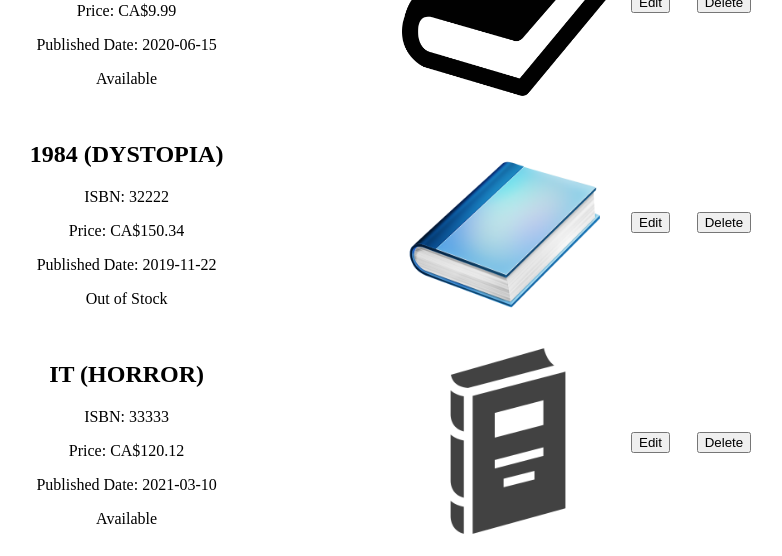
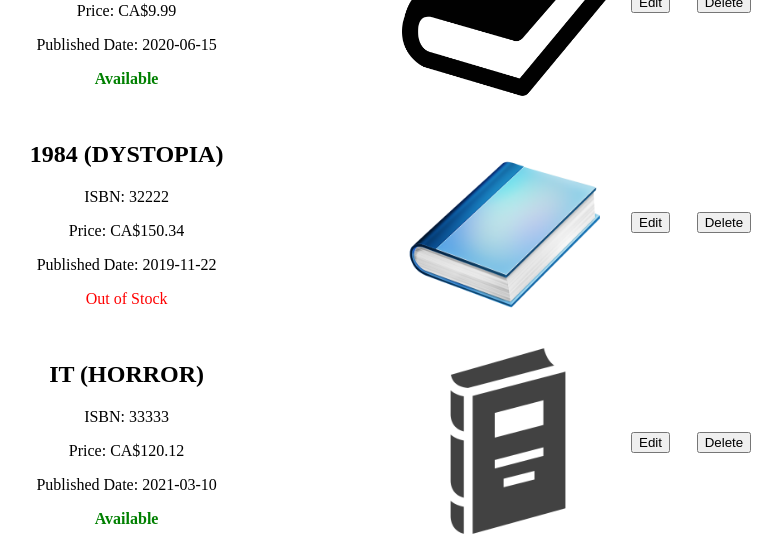
Before and after one commit to RiddhiMeetSavsani/Riddhi_Meet_Savsani_Learning_Angular, an Angular app: page /books in a window 1280 px wide. Shown: the part 242-798 px from the top of the page, without its empty margins (330-1112 px from the left). Built offline with nearby package versions, Linux system fonts and the light colour scheme.

Commit message:
Created custom AvailabilityStylePipe - implemented in both list and list-item components
- completed assignment 8 with bonus

```diff
--- a/src/app/book-list-item/book-list-item.component.html
+++ b/src/app/book-list-item/book-list-item.component.html
@@ -7,8 +7,9 @@
         <p>ISBN: {{ book.isbn }}</p>
         <p>Price: {{ book.price |currency :'CAD' : "symbol":'1.2-2' }}</p>
         <p>Published Date: {{ book.publishedDate |date :'yyyy-MM-dd' }}</p>
-        <p *ngIf="book.availability">Available</p>
-        <p *ngIf="!book.availability">Out of Stock</p>
+        <p [ngStyle]="{ 'color': (book | availabilityStyle).color, 'font-weight': (book | availabilityStyle).fontWeight }">
+          {{ (book | availabilityStyle).text }}
+        </p>
 
       </td>
       <td>
--- a/src/app/book-list-item/book-list-item.component.ts
+++ b/src/app/book-list-item/book-list-item.component.ts
@@ -6,11 +6,12 @@ import { NgOptimizedImage } from '@angular/common';
 import {BookService} from "../services/book.service";
 import {ActivatedRoute, Router} from "@angular/router";
 import {BookDescriptionPipe} from "../pipes/book-description.pipe";
+import {AvailabilityStylePipe} from "../pipes/availability-style.pipe";
 
 @Component({
   selector: 'app-book-list-item',
   standalone: true,
-  imports: [CommonModule, NgOptimizedImage, BookDescriptionPipe],
+  imports: [CommonModule, NgOptimizedImage, BookDescriptionPipe, AvailabilityStylePipe],
   templateUrl: './book-list-item.component.html',
   styleUrls: ['./book-list-item.component.css']
 })
--- a/src/app/book-list/book-list.component.html
+++ b/src/app/book-list/book-list.component.html
@@ -10,8 +10,9 @@
         <p>ISBN: {{ book?.isbn }}</p>
         <p>Price: {{ book?.price |currency :'CAD' : "symbol":'1.2-2' }}</p>
         <p>Published Date: {{ book?.publishedDate |date :'yyyy-MM-dd'}}</p>
-        <p *ngIf="book?.availability">Available</p>
-        <p *ngIf="!book?.availability">Out of Stock</p>
+        <p [ngStyle]="{ 'color': (book | availabilityStyle).color, 'font-weight': (book | availabilityStyle).fontWeight }">
+          {{ (book | availabilityStyle).text }}
+        </p>
       </td>
       <td>
         <img
--- a/src/app/book-list/book-list.component.ts
+++ b/src/app/book-list/book-list.component.ts
@@ -5,11 +5,12 @@ import { CommonModule, NgOptimizedImage } from "@angular/common";
 import { BookService } from '../services/book.service';
 import { Router, RouterLink } from "@angular/router";
 import {BookDescriptionPipe} from "../pipes/book-description.pipe";
+import {AvailabilityStylePipe} from "../pipes/availability-style.pipe";
 
 @Component({
   selector: 'app-book-list',
   standalone: true,
-  imports: [CommonModule, BookListItemComponent, NgOptimizedImage, RouterLink, BookDescriptionPipe], // Import the child component
+  imports: [CommonModule, BookListItemComponent, NgOptimizedImage, RouterLink, BookDescriptionPipe, AvailabilityStylePipe], // Import the child component
   templateUrl:'./book-list.component.html',
   styleUrls: ['./book-list.component.css'], // Correct the styleUrls property name
   encapsulation: ViewEncapsulation.None
--- /dev/null
+++ b/src/app/pipes/availability-style.pipe.ts
@@ -0,0 +1,18 @@
+import { Pipe, PipeTransform } from '@angular/core';
+import {Book} from "../models/book";
+
+@Pipe({
+  name: 'availabilityStyle',
+  standalone: true
+})
+export class AvailabilityStylePipe implements PipeTransform {
+
+  transform(book: Book): { color: string; fontWeight: string; text: string } {
+    return {
+      color: book.availability ? 'green' : 'red',
+      fontWeight: book.availability ? 'bold' : 'normal',
+      text: book.availability ? 'Available' : 'Out of Stock',
+    };
+  }
+
+}
```
Also changed, not shown: 1 other file (tests, documents, lock files or other folders).
